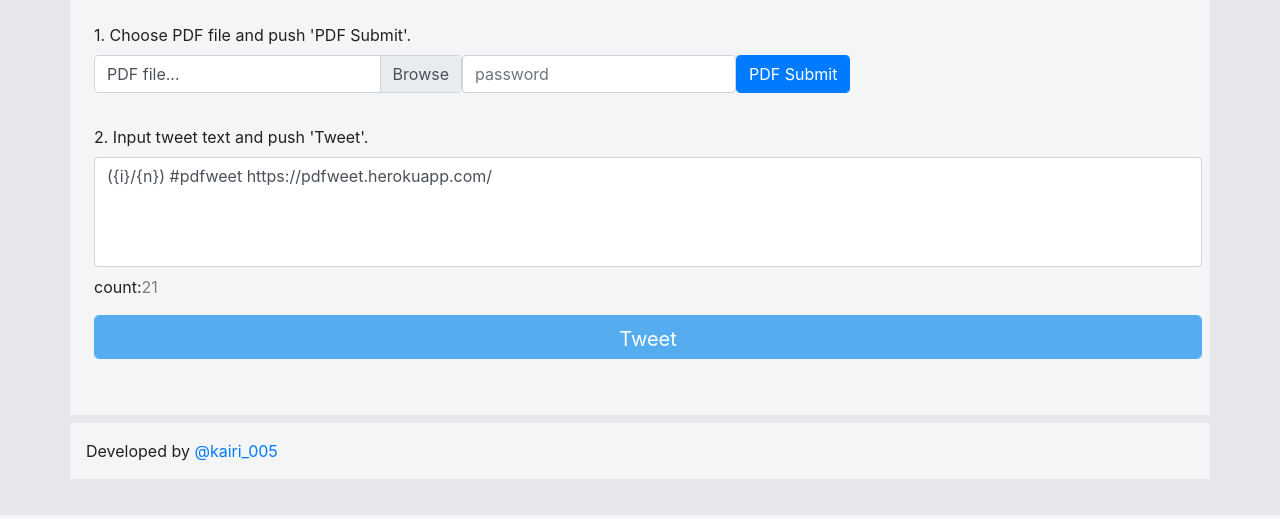
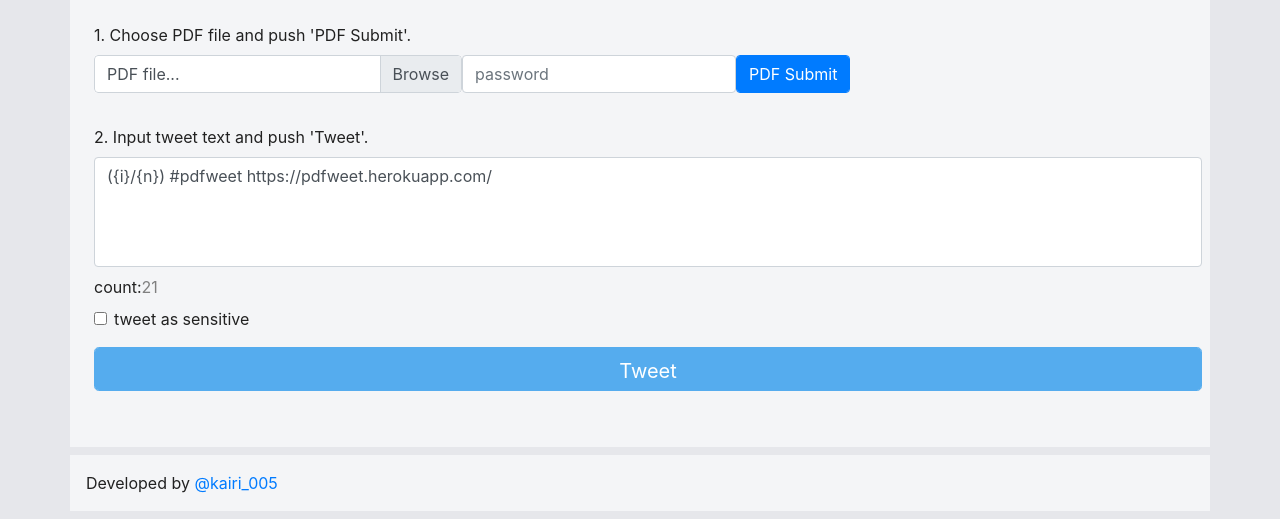
Before and after one commit to kairi003/pdfweet, a Flask app: template pdfweet/templates/logined.html in a window 1280 px wide. Shown: the part 285-804 px from the top of the page. Run offline with Flask 2, Linux system fonts and the light colour scheme; the template is opened without the code that fills it, so the values that code supplies are empty; some libraries are stand-ins or nearby versions.

Commit message:
add_sencitive_option

```diff
--- a/pdfweet/lib/TwitterHandler.py
+++ b/pdfweet/lib/TwitterHandler.py
@@ -6,6 +6,7 @@ from flask import session
 from pdfweet import app
 
 imghdr.tests.append(lambda h, f: 'jpeg' if h[:2] == b'\xff\xd8' else None)
+
 
 class NoneStatus:
     id = None
@@ -34,7 +35,7 @@ def get_user():
         return None
 
 
-def send_tweet(text, image):
+def send_tweet(text, image, sensitive):
     api = get_api()
     n = math.ceil(len(image) / 4)
     status = NoneStatus
@@ -42,7 +43,7 @@ def send_tweet(text, image):
         media_ids = list(generate_media_ids(image[4*i:4*(i+1)]))
         print(text.format(i=i+1, n=n))
         status = api.update_status(text.format(
-            i=i+1, n=n), media_ids=media_ids, in_reply_to_status_id=status.id)
+            i=i+1, n=n), media_ids=media_ids, in_reply_to_status_id=status.id, possibly_sensitive=sensitive)
         yield status
 
 
--- a/pdfweet/static/scripts/script.js
+++ b/pdfweet/static/scripts/script.js
@@ -81,10 +81,9 @@ document.getElementById('postTweet').addEventListener('click', () => {
     alert('ツイートが最大文字数を超えています');
     return false;
   }
-  const formData = new FormData();
+  const formData = new FormData(document.getElementById('tweetForm'));
   for (let i in window.blobs) formData.append(`image[${i}]`, window.blobs[i]);
   formData.append('num', window.blobs.length.toString());
-  formData.append('text', document.getElementById('tweetText').value);
   fetch('/tweet', {
     method: 'POST',
     body: formData
--- a/pdfweet/templates/base.html
+++ b/pdfweet/templates/base.html
@@ -36,13 +36,16 @@
             <p>PDFを選択(必要ならパスワードを入力)</p>
           </li>
           <li>
-            <p>PDF SubmitでPDFを決定</p>
+            <p>PDF SubmitでPDFを決定．サンプル画像が表示．</p>
           </li>
           <li>
             <p>テキストエリアにツイート内容を入力({p}は現在のツイート番号、{n}は総ツイート数が代入される)</p>
           </li>
           <li>
-            <p>Tweetボタンでツイート</p>
+            <p>tweet as sensitiveにチェックをつけると，センシティブなツイートとしてツイートされる．（チェックしなくてもセンシティブなツイートになる可能性はあります）</p>
+          </li>
+          <li>
+            <p>Tweetボタンでツイートを送信．すべてのツイートが完了すると最初のツイートを表示する．</p>
           </li>
         </ol>
       </div>
--- a/pdfweet/templates/logined.html
+++ b/pdfweet/templates/logined.html
@@ -24,8 +24,12 @@
   </div>
   <div id="tweetForm" class="tweet-form">
     <p>2. Input tweet text and push 'Tweet'.</p>
-    <textarea id="tweetText" class="tweet-text form-control" rows="4" cols="80">({i}/{n}) #pdfweet https://pdfweet.herokuapp.com/</textarea>
+    <textarea id="tweetText" class="tweet-text form-control" name="text" rows="4" cols="80">({i}/{n}) #pdfweet https://pdfweet.herokuapp.com/</textarea>
     <div><span>count:</span><span id="count"></span></div>
+    <div class="form-check">
+      <input class="form-check-input" type="checkbox" id="sensitive" name="sensitive">
+      <label class="form-check-label" for="sensitive">tweet as sensitive</label>
+    </div>
     <button type="button" id="postTweet" class="btn btn-tweet form-control btn-lg">Tweet</button>
   </div>
 
--- a/pdfweet/views.py
+++ b/pdfweet/views.py
@@ -63,7 +63,8 @@ def tweet():
             text = request.form.get('text', '(i/n)')
             num = int(request.form.get('num', 0))
             image = [request.files.get(f'image[{i}]', None) for i in range(num)]
-            statuses = list(th.send_tweet(text, image))
+            sensitive = 'sensitive' in request.form
+            statuses = list(th.send_tweet(text, image, sensitive))
         except Exception as ee:
             return str(ee)
     return render_template('tweet_tpl.html', tweet_id=statuses[0].id)
```
